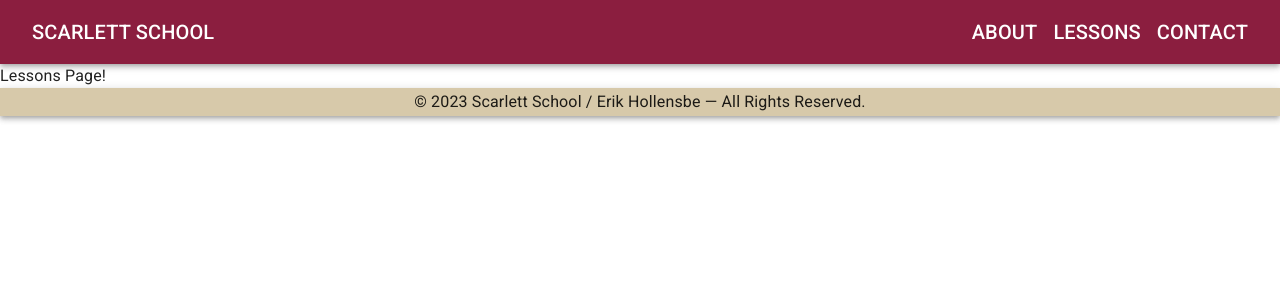
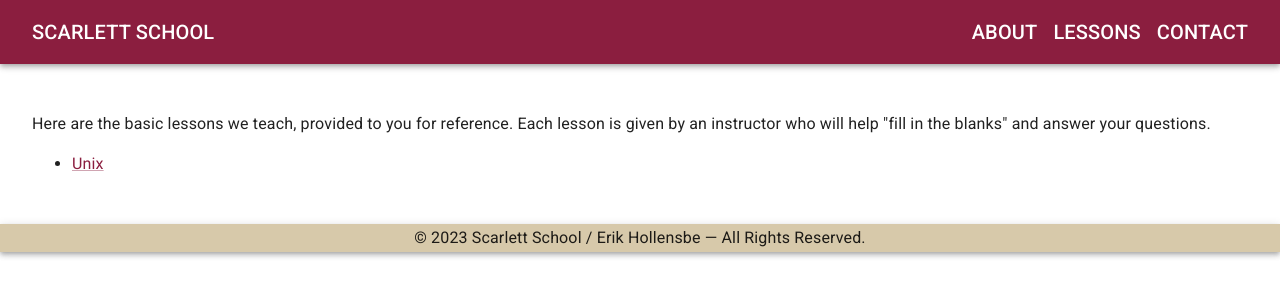
Before and after one commit to erikh/scarlett-school.web, a React (Create React App) app: page /lessons in a window 1280 px wide. Shown: the top 300 px of the page. Built offline with nearby package versions, Linux system fonts and the light colour scheme.

Commit message:
submodule scarlett-school lessons; embed into pages
Signed-off-by: Erik Hollensbe <git@hollensbe.org>

```diff
--- a/package.json
+++ b/package.json
@@ -11,12 +11,17 @@
     "@testing-library/jest-dom": "^5.16.5",
     "@testing-library/react": "^13.4.0",
     "@testing-library/user-event": "^13.5.0",
+    "babel-plugin-macros": "^3.1.0",
     "localforage": "^1.10.0",
     "match-sorter": "^6.3.1",
+    "preval.macro": "^5.0.0",
     "react": "^18.2.0",
     "react-dom": "^18.2.0",
+    "react-markdown": "^8.0.5",
     "react-router-dom": "^6.9.0",
     "react-scripts": "5.0.1",
+    "react-syntax-highlighter": "^15.5.0",
+    "remark-gfm": "^3.0.1",
     "sort-by": "^1.2.0",
     "web-vitals": "^2.1.4"
   },
--- /dev/null
+++ b/src/lib/load_lesson/index.js
@@ -0,0 +1,7 @@
+module.exports = function load_lesson(files) {
+  const fs = require("node:fs");
+  return files.map((file) => ({
+    name: file.name,
+    path: fs.readFileSync("source/lessons/" + file.path, "utf8"),
+  }));
+};
--- a/src/pages/lessons/index.js
+++ b/src/pages/lessons/index.js
@@ -1,5 +1,19 @@
 import Typography from "@mui/material/Typography";
+import Link from "@mui/material/Link";
 
 export default function Lessons() {
-  return <Typography>Lessons Page!</Typography>;
+  return (
+    <Typography sx={{ p: "2em" }}>
+      <p>
+        Here are the basic lessons we teach, provided to you for reference. Each
+        lesson is given by an instructor who will help "fill in the blanks" and
+        answer your questions.
+      </p>
+      <ul>
+        <li>
+          <Link href="/lessons/unix">Unix</Link>
+        </li>
+      </ul>
+    </Typography>
+  );
 }
--- /dev/null
+++ b/src/pages/lessons/unix/index.js
@@ -0,0 +1,80 @@
+import * as React from "react";
+import Typography from "@mui/material/Typography";
+import Link from "@mui/material/Link";
+import ReactMarkdown from "react-markdown";
+import remarkGfm from "remark-gfm";
+import { useParams } from "react-router-dom";
+import preval from "preval.macro";
+
+export default function LessonsUnix() {
+  const lessons = preval`
+    const load_lesson = require("../../../lib/load_lesson");
+    // NOTE these must be in-line, I tried.
+    module.exports = load_lesson([
+      {
+        name: "Filesystems",
+        path: "unix/1-filesystems.md"
+      },
+      {
+        name: "The Shell",
+        path: "unix/2-the-shell.md",
+      },
+      {
+        name: "Filesystem Commands",
+        path: "unix/3-filesystem-commands.md",
+      },
+      {
+        name: "Standard I/O",
+        path: "unix/4-standard-io.md",
+      },
+      {
+        name: "Directory Structure",
+        path: "unix/5-directory-structure.md",
+      },
+      {
+        name: "Users",
+        path: "unix/6-users.md",
+      },
+      {
+        name: "Processes",
+        path: "unix/7-processes.md",
+      },
+      {
+        name: "Devices and Links",
+        path: "unix/8-devices-and-links.md",
+      },
+      {
+        name: "Scripting",
+        path: "unix/9-scripting.md",
+      },
+    ]);
+  `;
+
+  let params = useParams();
+
+  if (params.id) {
+    return (
+      <React.Fragment>
+        <Typography sx={{ p: "2em" }}>
+          <ReactMarkdown remarkPlugins={[[remarkGfm]]}>
+            {lessons[params.id - 1].path}
+          </ReactMarkdown>
+        </Typography>
+      </React.Fragment>
+    );
+  } else {
+    return (
+      <React.Fragment>
+        <Typography sx={{ p: "2em" }}>
+          <ol>
+            {lessons.map((lesson, index) => (
+              <li>
+                <Link href={`/lessons/unix/${index + 1}`}>{lesson.name}</Link>
+              </li>
+            ))}
+          </ol>
+        </Typography>
+      </React.Fragment>
+    );
+  }
+}
```
Also changed, not shown: src/index.js (+9 -0 lines), 2 other files (tests, documents, lock files or other folders).
